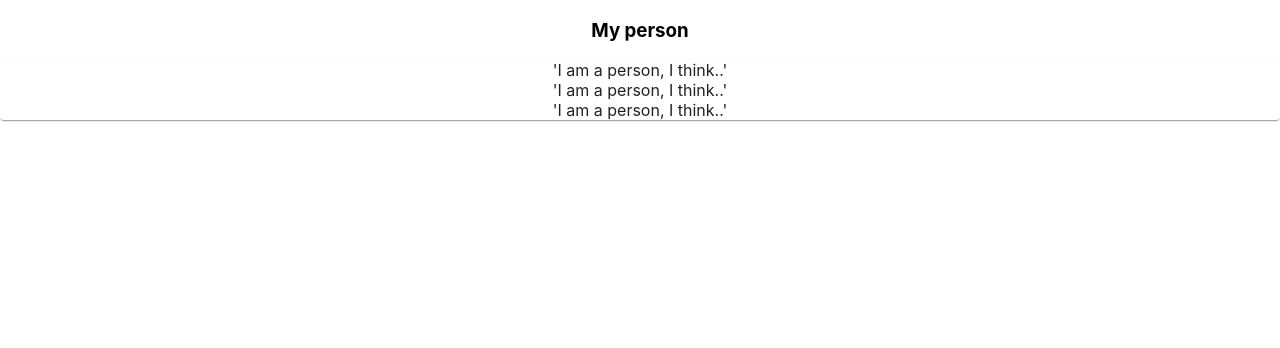
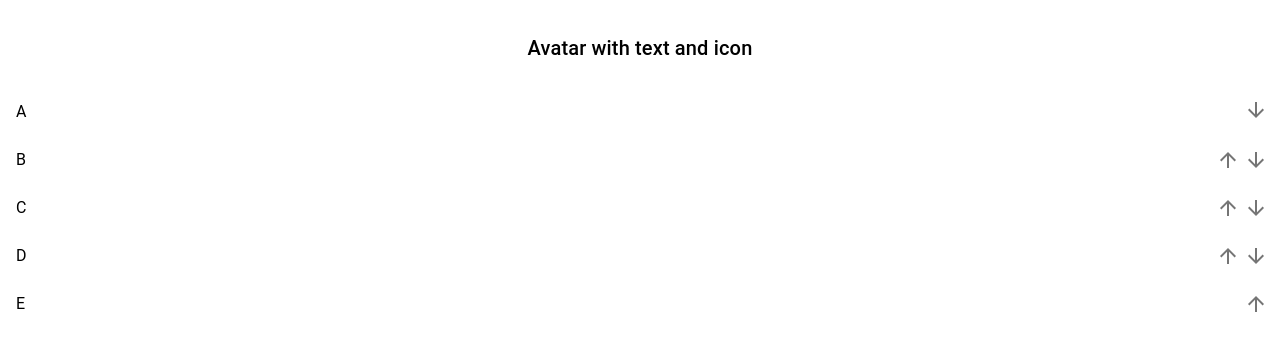
Before and after one commit to kristoferbuno/parsons-problem-system, a React (Create React App) app: page / in a window 1280 px wide. Shown: the top 348 px of the page. Built offline with nearby package versions, Linux system fonts and the light colour scheme.

Commit message:
Make SwappableList

```diff
--- a/package.json
+++ b/package.json
@@ -5,6 +5,7 @@
   "dependencies": {
     "@emotion/react": "^11.10.6",
     "@emotion/styled": "^11.10.6",
+    "@mui/icons-material": "^5.11.11",
     "@mui/material": "^5.11.14",
     "@testing-library/jest-dom": "^5.16.5",
     "@testing-library/react": "^13.4.0",
--- a/src/App.tsx
+++ b/src/App.tsx
@@ -19,12 +19,11 @@ ctrl-f for "getAll" to get all query params from the URL
 */
 
 
-  let dummyStringList: string[] = ['A', 'B', 'C'];
+  let dummyStringList: string[] = ['A', 'B', 'C', 'D', 'E'];
 
   return (
     <div className="App">
-          <DraggableList lines={dummyStringList}>
-          </DraggableList>
+          <DraggableList entries={dummyStringList}/>
     </div>
   );
 }
--- a/src/DraggableList.tsx
+++ b/src/DraggableList.tsx
@@ -1,67 +1,104 @@
-import React from 'react';
-import ReactDOM from 'react-dom';
-import { DragDropContext, Droppable, Draggable } from 'react-beautiful-dnd';
-import { Card, Paper } from '@mui/material';
+import { Avatar, ButtonGroup, Grid, IconButton, List, ListItem, ListItemAvatar, ListItemText, Typography } from '@mui/material';
+import React, { useState } from 'react';
+import logo from './logo.svg';
+import FolderIcon from '@mui/icons-material/Folder';
+import DeleteIcon from '@mui/icons-material/Delete';
+import { ArrowDownward, ArrowUpward } from '@mui/icons-material';
+
+
+/*
+DraggableList
+entries: type String[], a list of strings that will be displayed as draggable elements in this component
+
+return:
+    a component that contains a list of strings that can be dragged around and rearranged
+
+
+resources:
+https://react-dnd.github.io/react-dnd/examples/sortable/simple
+https://github.com/react-dnd/react-dnd/tree/main/packages/examples/src/04-sortable/simple
+
+*/
+
+type DraggableListProps = {
+    entries: string[]
+}
+
+function getMorphedList(order: number[], list: string[]) {
+    let morphed_list = []
+    for (let index in order) {
+        morphed_list.push(list[order[index]])
+    }
+    return morphed_list
+}
+
+
+function DraggableList(props: DraggableListProps) {
+
+    let keys: number[] = []
+    for (let i = 0; i < props.entries.length; i++) {
+        keys.push(i)
+    }
+    console.log(keys)
+
+    const [order, setOrder] = useState(keys);
+
+    function moveItemUp(key: number) {
+        let order_copy = order.slice()
+        let original_idx = order.indexOf(key)
+        order_copy[original_idx] = order[original_idx-1]
+        order_copy[original_idx-1] = order[original_idx]
+        setOrder(order_copy)
+    }
+
+    function moveItemDown(key: number) {
+        let order_copy = order.slice()
+        let original_idx = order.indexOf(key)
+        order_copy[original_idx] = order[original_idx+1]
+        order_copy[original_idx+1] = order[original_idx]
+        setOrder(order_copy)
+    }
+
+    function makeItemsFromStrings(list: string[]) {
+        let items = []
+        for (let i = 0; i < props.entries.length; i++) {
+            items.push(
+                <ListItem
+                    key={order[i]}
+                    secondaryAction={
+                        <ButtonGroup>
+                            {i > 0 ?
+                            <IconButton edge="end" aria-label="delete" onClick={() => moveItemUp(order[i])}>
+                                <ArrowUpward />
+                            </IconButton> : <div></div>
+                            }
+                            {i < props.entries.length-1 ?
+                            <IconButton edge="end" aria-label="delete" onClick={() => moveItemDown(order[i])}>
+                                <ArrowDownward />
+                            </IconButton> : <div></div>
+                            }
+                        </ButtonGroup>
+                    }
+                    >
+                    <ListItemText
+                        primary={list[i]}
+                    />
+                </ListItem>
+            )
+        }
+        return items
+    }
 
 
 
-class List extends React.Component <any, any>{
-  render() {
-    const { provided, innerRef, children } = this.props;
-    return (
-      <div {...provided.droppableProps} ref={innerRef}>
-        {children}
-      </div>
-    );
-  }
-}
-
-class Person extends React.Component <any, any>{
-  render() {
-    const { provided, innerRef } = this.props;
-    return (
-      <div
-        {...provided.draggableProps}
-        {...provided.dragHandleProps}
-        ref={innerRef}
-      >
-        'I am a person, I think..'
-      </div>
-    );
-  }
-}
-
-function ReturnDraggableElements(list: string[]) {
-    let elements = []
-    for (let string in list) {
-        elements.push(
-        <Draggable draggableId="element" index={0}>
-        {
-            provided => (
-          <Person provided={provided} innerRef={provided.innerRef} />
-        )}
-        </Draggable>)
-    }
-    return elements;
-}
-
-
-class DraggableList extends React.Component<any, any> {
-  render() {
-    return (
-      <DragDropContext onDragEnd={() => {}}>
-        <h3>My person</h3>
-        <Droppable droppableId="droppable">
-          {provided => (
-            <Paper ref={provided.innerRef}>
-               {ReturnDraggableElements(this.props.lines)}
-              {provided.placeholder}
-            </Paper>
-          )}
-        </Droppable>
-      </DragDropContext>
-    );
-  }
+    return <Grid item xs={12} md={6}>
+    <Typography sx={{ mt: 4, mb: 2 }} variant="h6" component="div">
+      Avatar with text and icon
+    </Typography>
+      <List>
+        {makeItemsFromStrings(getMorphedList(order, props.entries))}
+      </List>
+  </Grid>
 }
 
 export default DraggableList;
```
Also changed, not shown: 1 other file (tests, documents, lock files or other folders).
